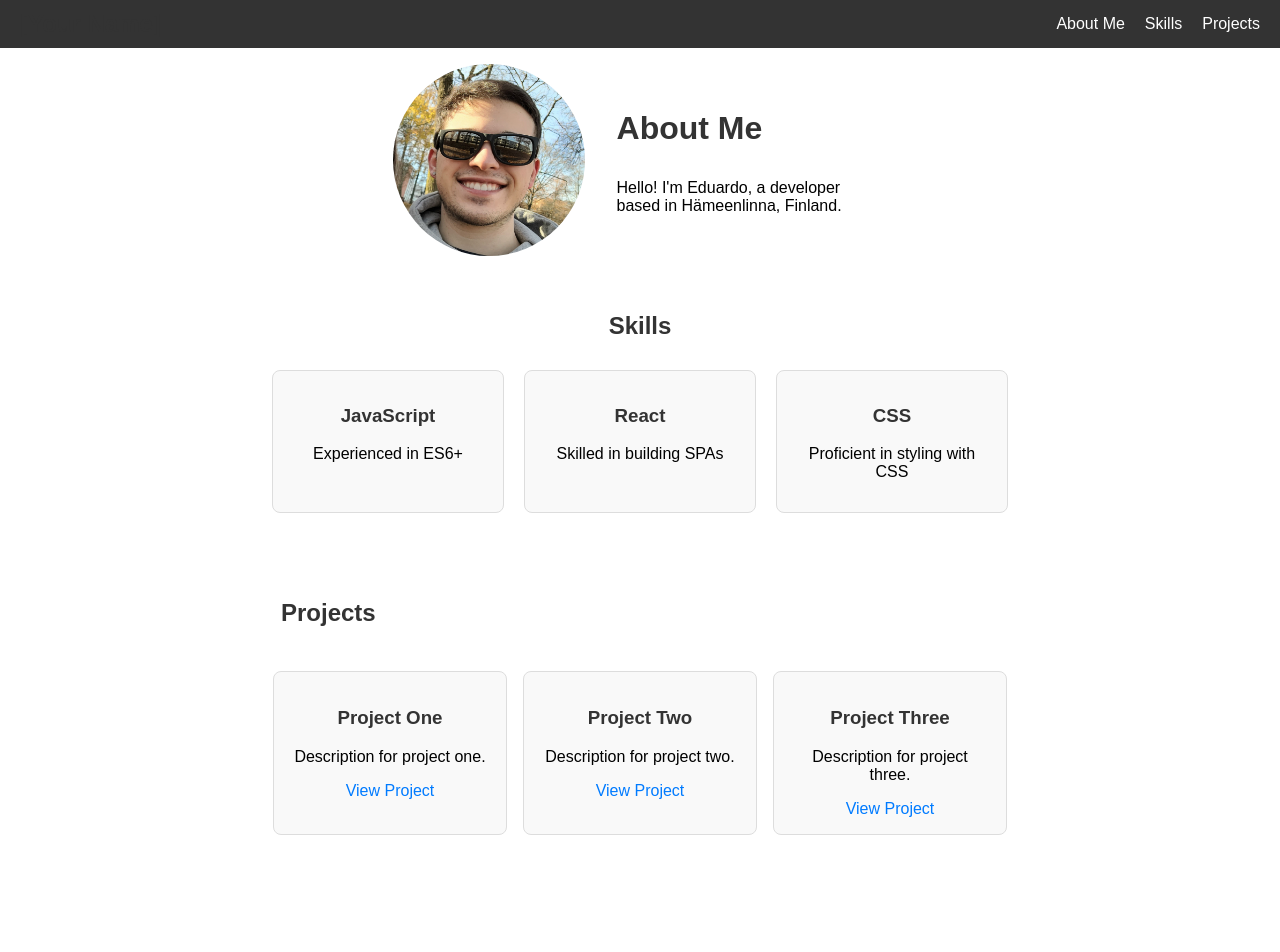
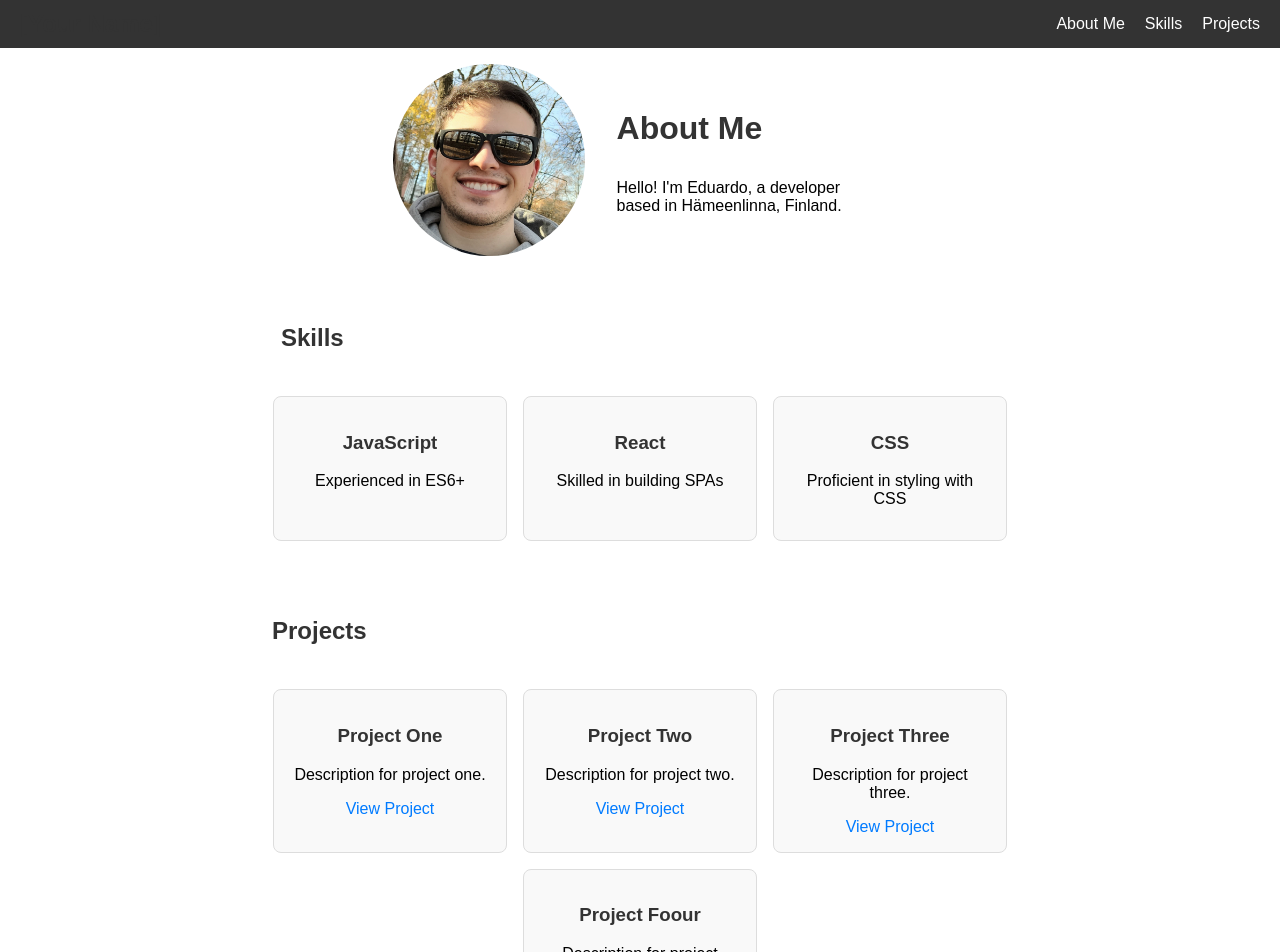
Before and after one commit to Ebassani/portfolio, a React (Create React App) app: page / in a window 1280 px wide. Shown: the top 952 px of the page. Before the commit the page ends 863 px from the top, so only its background shows below. Built offline with nearby package versions, Linux system fonts and the light colour scheme.

Commit message:
Adjusting skills style to match projects

```diff
--- a/src/App.css
+++ b/src/App.css
@@ -20,5 +20,5 @@ h1, h2, h3 {
 }
 
 .container {
-  max-width: 80%;
+  max-width: 50rem;
 }
--- a/src/App.js
+++ b/src/App.js
@@ -26,6 +26,12 @@ const projectsData = [
     description: 'Description for project three.',
     link: 'https://link-to-project-three.com'
   },
+  {
+    title: 'Project Foour',
+    description: 'Description for project three.',
+    link: 'https://link-to-project-four.com'
+  },
+
 ];
 
 function App() {
--- a/src/components/Projects.js
+++ b/src/components/Projects.js
@@ -5,7 +5,7 @@ import '../styles/Projects.css';
 const Projects = (props) => {
   return (
     <div className="projects-container" id="projects">
-        <div className='title'>
+      <div className='title'>
         <h2>Projects</h2>
       </div>
       <div className="projects-cards">
--- a/src/components/Skills.js
+++ b/src/components/Skills.js
@@ -5,7 +5,9 @@ import '../styles/Skills.css';
 const Skills = (props) => {
   return (
     <div className="skills-container">
-      <h2>Skills</h2>
+      <div className='title'>
+        <h2>Skills</h2>
+      </div>
       <div className="skills-cards">
         {props.skills.map((item, index) => (
           <div key={index} className="skill-card">
--- a/src/styles/Projects.css
+++ b/src/styles/Projects.css
@@ -1,5 +1,5 @@
 .projects-container {
-  padding: 20px;
+  padding: 1rem;
   display: flex;
   flex-direction: column;
   justify-content: center;
@@ -10,7 +10,7 @@
 .projects-cards {
   display: flex;
   flex-wrap: wrap;
-  justify-content: left;
+  justify-content: center;
 }
 
 .project-card {
@@ -19,7 +19,7 @@
   border-radius: 8px;
   padding: 1rem;
   margin: 0.5rem;
-  width: 200px;
+  width: 12.5rem;
   text-align: center;
 }
 
--- a/src/styles/Skills.css
+++ b/src/styles/Skills.css
@@ -1,11 +1,10 @@
 .skills-container {
-  padding: 20px;
+  padding: 1rem;
+  display: flex;
+  flex-direction: column;
+  justify-content: center;
 }
 
-.skills-container h2 {
-  text-align: center;
-  margin-bottom: 20px;
-}
 
 .skills-cards {
   display: flex;
@@ -17,8 +16,8 @@
   background-color: #f9f9f9;
   border: 1px solid #ddd;
   border-radius: 8px;
-  padding: 15px;
-  margin: 10px;
-  width: 200px;
+  padding: 1rem;
+  margin: 0.5rem;
+  width: 12.5rem;
   text-align: center;
 }
```
